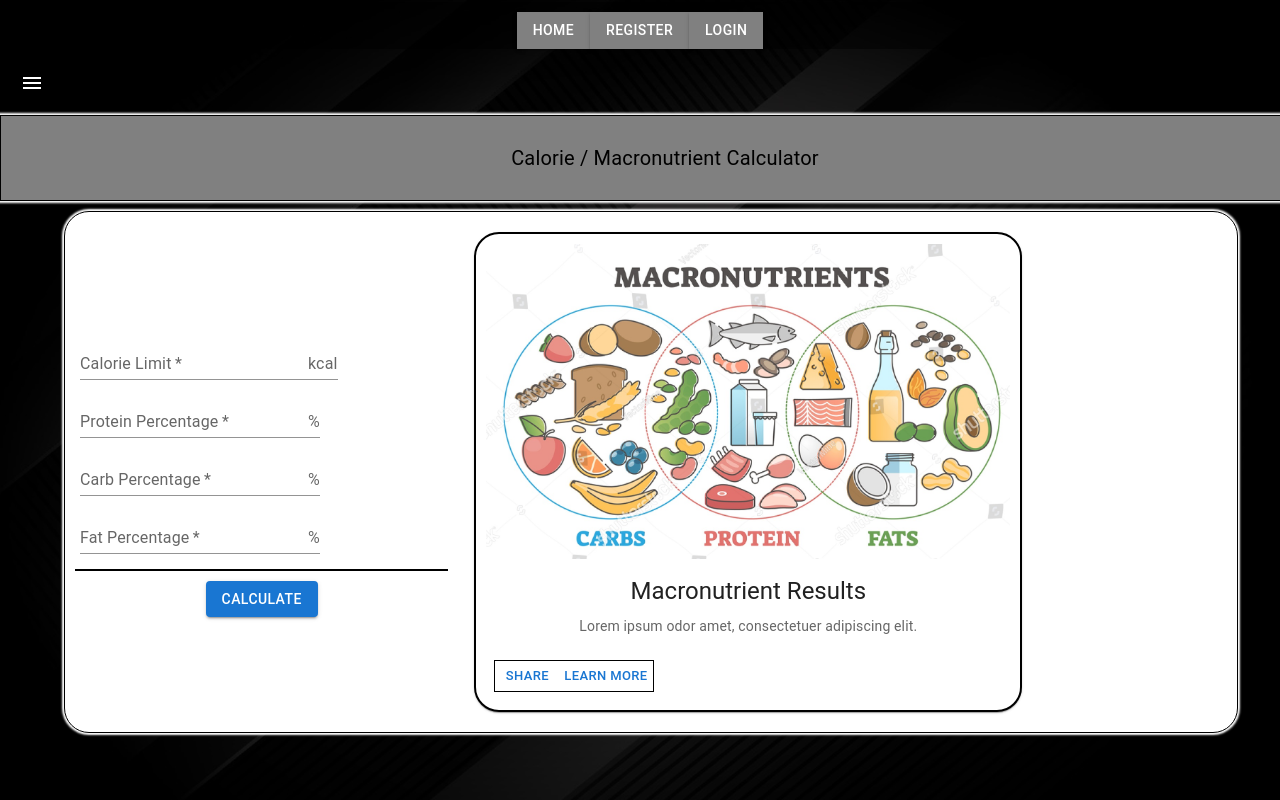
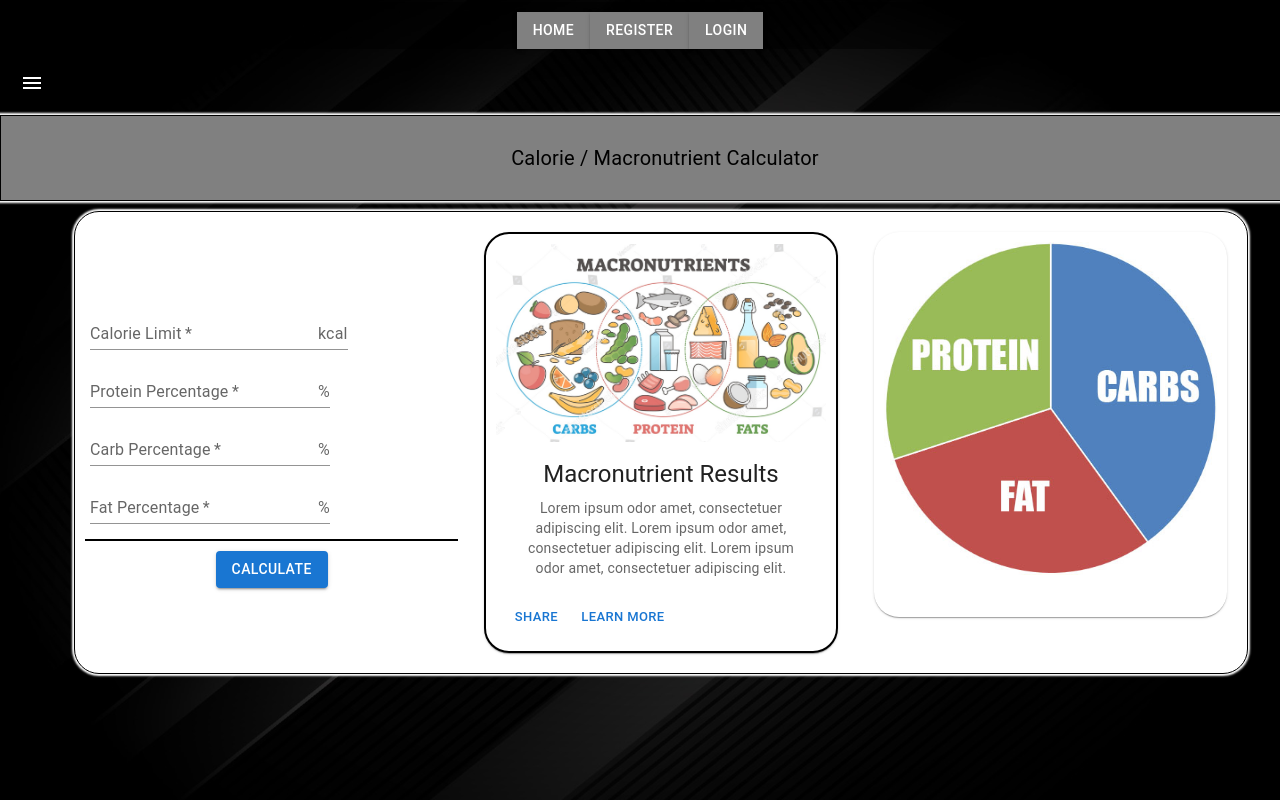
Before and after one commit to jkof86/Portfolio-09-2024, a React (Create React App) app in the folder frontend/: page /calculator in a window 1280 px wide. Shown: the top 800 px of the page. Built offline with nearby package versions, Linux system fonts and the light colour scheme.

Commit message:
Designed TextFields / Tested input data for handling

```diff
--- a/frontend/src/components/Calculator.js
+++ b/frontend/src/components/Calculator.js
@@ -3,12 +3,59 @@ import {
     Button, Grid, Divider, Card, CardActions, CardActionArea,
     CardContent, CardMedia
 } from "@mui/material";
+import { useState } from "react";
 
 export default function Calculator() {
 
-    const [calorieLimit, proteinPercent, carbPercent, fatPercent] = "";
+    const [calorieLimit, setCalorieLimit] = useState('');
+    const [proteinPercent, setProteinPercent] = useState('');
+    const [carbPercent, setCarbPercent] = useState('');
+    const [fatPercent, setFatPercent] = useState('');
 
-    const CalcResults = () => {
+    function handleClick() {
+        // event.preventDefault();
+        console.log('Calorie Limit: ', calorieLimit,
+            'Protein Percent: ', proteinPercent,
+            'Carb Percent: ', carbPercent,
+            'Fat Percent: ', fatPercent)
+        // ..code to submit form to backend here...
+    }
+
+    const calculateMacros = () => {
+        console.log('Calculate Macros Button Test...');
+        handleClick();
+    }
+
+    const ShowGraph = () => {
+        return (
+            <Card sx={{
+                maxWidthidth: '340',
+                borderRadius: '25px',
+                margin: '10px',
+                padding: '10px',
+                textAlign: 'center'
+            }}>
+                <CardActionArea>
+
+                    <CardMedia
+                        component="img"
+                        alt="Protein/Carbs/Fat - Pie Chart"
+                        image={require("../images/pie_chart_example.jpg")}
+                    >
+                    </CardMedia>
+                    <CardContent>
+
+
+                    </CardContent>
+
+                </CardActionArea>
+
+            </Card >
+        )
+    }
+
+
+    const ShowResults = () => {
         return (
             <Card sx={{
                 border: '2px solid black',
@@ -18,9 +65,11 @@ export default function Calculator() {
                 padding: '10px',
                 textAlign: 'center'
             }}>
+                <CardActionArea>
+
                     <CardMedia
                         component="img"
-                    alt="Protein/Carbs/Fat - Pie Chart"
+                        alt="Macronutrient Image"
                         image={require("../images/macros.jpg")}
                     >
                     </CardMedia>
@@ -30,22 +79,20 @@ export default function Calculator() {
                         </Typography>
                         <Typography variant="body2" color="text.secondary">
                             Lorem ipsum odor amet, consectetuer adipiscing elit.
+                            Lorem ipsum odor amet, consectetuer adipiscing elit.
+                            Lorem ipsum odor amet, consectetuer adipiscing elit.
                         </Typography>
                     </CardContent>
 
+                </CardActionArea>
+
                 <CardActions>
-                    <Box sx={{ border: '1px solid black', textAlign: 'center' }}>
                     <Button size="small">Share</Button>
                     <Button size="small">Learn More</Button>
-                    </Box>
                 </CardActions>
 
-            </Card>
+            </Card >
         )
-    }
-
-    const calculateMacros = () => {
-
     }
 
     return (<>
@@ -76,17 +123,21 @@ export default function Calculator() {
                 border: '1px solid black',
                 boxShadow: '0px 0px 2px 2px white',
                 padding: '10px',
+                margin: '10px',
                 width: '100%'
             }}>
 
+                {/* for each TextField, we use onInput to store the values */}
                 <Grid container spacing={2}>
                     <Grid item xs={4}
                         sx={{ alignContent: 'center' }}>
                         <TextField id="calorieLimitInput"
-                            required='true'
+                            required={true}
                             type="number"
                             label="Calorie Limit"
-                            variant="standard" sx={{
+                            variant="standard"
+                            onInput={e => setCalorieLimit(e.target.value)}
+                            sx={{
                                 color: 'white',
                                 margin: '5px'
                             }} InputProps={{
@@ -96,10 +147,12 @@ export default function Calculator() {
                             }} />
 
                         <TextField id="proteinPercentInput"
-                            required='true'
+                            required={true}
                             type="number"
                             label="Protein Percentage"
-                            variant="standard" sx={{
+                            variant="standard"
+                            onInput={e => setProteinPercent(e.target.value)}
+                            sx={{
                                 margin: '5px'
                             }} InputProps={{
                                 endAdornment: <InputAdornment position='end'>
@@ -108,10 +161,12 @@ export default function Calculator() {
                             }} />
 
                         <TextField id="carbPercentInput"
-                            required='true'
+                            required={true}
                             type="number"
                             label="Carb Percentage"
-                            variant="standard" sx={{
+                            variant="standard"
+                            onInput={e => setCarbPercent(e.target.value)}
+                            sx={{
                                 margin: '5px'
                             }} InputProps={{
                                 endAdornment: <InputAdornment position='end'>
@@ -120,10 +175,12 @@ export default function Calculator() {
                             }} />
 
                         <TextField id="fatPercentInput"
-                            required='true'
+                            required={true}
                             type="number"
                             label="Fat Percentage"
-                            variant="standard" sx={{
+                            variant="standard"
+                            onInput={e => setFatPercent(e.target.value)}
+                            sx={{
                                 margin: '5px'
                             }} InputProps={{
                                 endAdornment: <InputAdornment position='end'>
@@ -141,10 +198,9 @@ export default function Calculator() {
                         <Box textAlign={'center'}>
                             <Button variant="contained"
                                 id="calculateButton"
-                                type="submit"
+                                // type="submit"
                                 onClick={() => {
                                     { calculateMacros() };
-                                    console.log('Calculate Macros Button Test...');
                                 }
                                 } >
                                 Calculate
@@ -152,8 +208,11 @@ export default function Calculator() {
                         </Box>
 
                     </Grid>
-                    <Grid item xs={6}>
-                        {CalcResults()}
+                    <Grid item xs={4}>
+                        {ShowResults()}
+                    </Grid>
+                    <Grid item xs={4}>
+                        {ShowGraph()}
                     </Grid>
 
                 </Grid>
```
Lines whose indentation alone changed are shown as unchanged.
